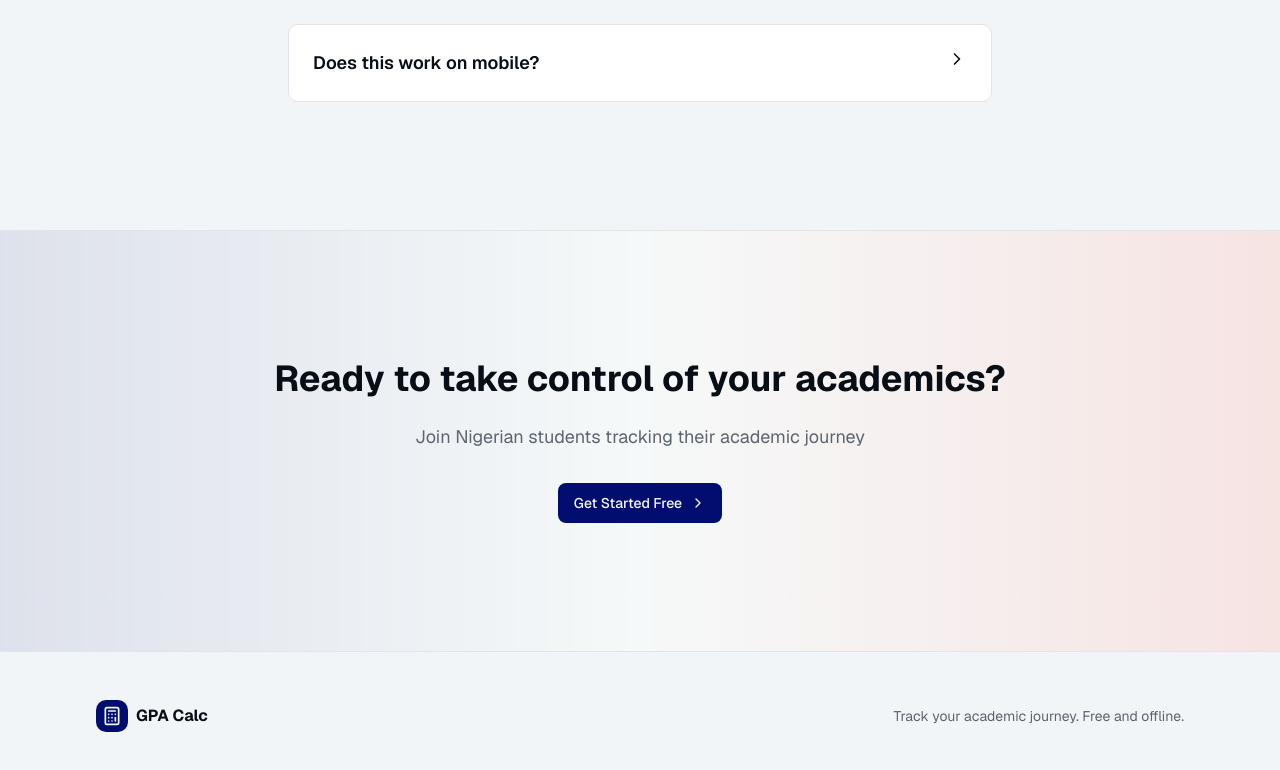
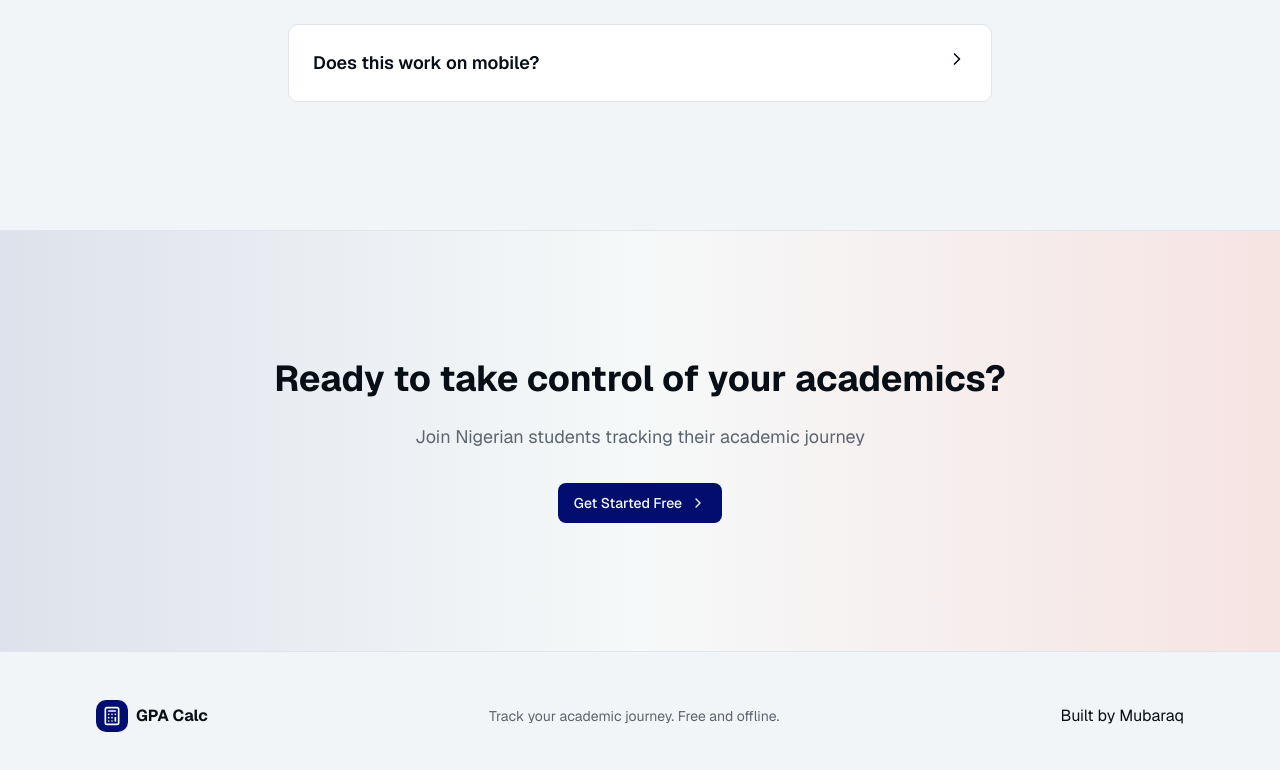
Before and after one commit to Mubaraq-Ay/gpa-calculator, a Next.js app: page / in a window 1280 px wide. Shown: the part 2959-3729 px from the top of the page. Built offline with nearby package versions, Linux system fonts and the light colour scheme.

Commit message:
added a few stuffs

```diff
--- a/app/page.tsx
+++ b/app/page.tsx
@@ -305,6 +305,9 @@ export default function Home() {
             <p className="text-sm text-muted-foreground">
               Track your academic journey. Free and offline.
             </p>
+            <p>
+              Built by Mubaraq
+            </p>
           </div>
         </div>
       </footer>
```
